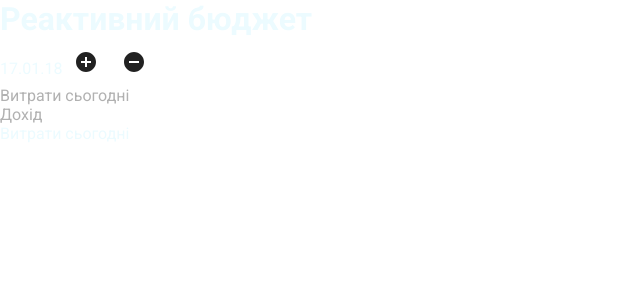
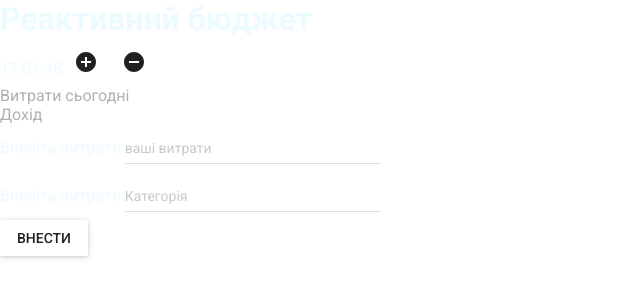
Before and after one commit to NazariyMural/reactive_budget, a React app: page / in a window 1280 px wide. Shown: the top 300 px of the page, without its empty margins (0-640 px from the left). Built offline with nearby package versions, Linux system fonts and the light colour scheme; a web font is replaced by a local one.

Commit message:
Add two input field, that will be working out with transaction and category

```diff
--- a/src/App.js
+++ b/src/App.js
@@ -17,6 +17,11 @@ class App extends Component {
         this.state = {
             date: moment(),
 
+            expanse: {
+                expanse: '',
+                category: '',
+            },
+
         };
     }
     handleSubtractDay = () => {
@@ -26,6 +31,16 @@ class App extends Component {
         this.setState({ date: this.state.date.subtract(1, 'day') })
     }
 
+    handleInputChange = (ev) => {
+        let expanse = { ...this.state.expanse }
+        expanse[ev.target.name] = ev.target.value
+        this.setState({ expanse })
+    }
+
+
+    handleSubmit = ( sum, transaction) => {
+        console.log(sum, transaction);
+    }
 
     render() {
         const { date } = this.state;
@@ -48,17 +63,125 @@ class App extends Component {
                     </header>
                     <main className={styles.Main}>
                         <Header />
-                            <Switch>
-                                <Route exact path="/" component={Expanse} />
-                                {/* We can also use the render against component, when we wanna pass some props */}
-                                {/* <Route path="/about" render={() => <About title="About" />} /> */}
-                                <Route path="/incomes" component={Incomes} />
-                            </Switch>
+                        <Switch>
+                            <Route exact path="/" render={() => (
+                                <Expanse
+                                    change={(ev) => this.handleInputChange(ev)}
+                                    inputValue={this.state.expanse}
+
+                                    //onSubmit function will be executed inside Expanse component with two parament (sum, transaction)
+                                    onSubmit={(sum, transaction) => this.handleSubmit(sum, transaction)}/>
+                            )} />
+
+                            <Route path="/incomes" component={Incomes} />
+                        </Switch>
                     </main>
                 </div>
+
             </MuiThemeProvider>
         );
     }
 }
 
 export default App;
+
+
+
+
+/*
+            Here the code witch recieve input value from bellow
+
+            that's input element witch send data above
+            <TextField
+                    hintText="ваші витрати"
+                    hintStyle={style.inputTextArea}
+                    multiLine={false}
+                    inputStyle={style.inputStyle}
+                    onChange={this.props.change}
+                    value={expanse}
+                    name="expanse"
+                /><br />
+*/
+// class App extends Component {
+//     constructor(props) {
+//         super(props)
+//         this.state = {
+//             date: moment(),
+
+//             expanse: {
+//                 expanse: '',
+//                 category: '',
+//             },
+
+//         };
+//     }
+//     handleSubtractDay = () => {
+//         this.setState({ date: this.state.date.add(1, 'day') })
+//     }
+//     handleAddDay = () => {
+//         this.setState({ date: this.state.date.subtract(1, 'day') })
+//     }
+
+//     handleInputChange = (ev) => {
+//         let expanse = { ...this.state.expanse }
+//         expanse[ev.target.name] = ev.target.value
+//         this.setState({ expanse })
+//     }
+
+
+//     onSubmit = ( sum, transaction) => {
+//         console.log(sum, transaction);
+//     }
+//     handleSubmit = () => {
+//         let expanse = { ...this.state.expanse }
+
+//         //execute the onSubmit function with two parement one olways should be negative
+//         this.onSubmit( -1 * Math.abs(parseFloat(expanse.expanse)), expanse.category );
+
+//         //and clear input field
+//         expanse.category = '';
+//         expanse.expanse = '';
+//         this.setState({ expanse })
+//     }
+
+
+//     render() {
+//         const { date } = this.state;
+//         return (
+//             <MuiThemeProvider>
+//                 <div className={styles.App}>
+//                     <header className={styles.HeaderTitle}>
+//                         <h1>Реактивний бюджет</h1>
+//                         <div className={styles.DataContainer}>
+//                             <span>{date.format('DD.MM.YY')}</span>
+//                             <IconButton
+//                                 onClick={this.handleSubtractDay}>
+//                                 <Add />
+//                             </IconButton>
+//                             <IconButton
+//                                 onClick={this.handleAddDay}>
+//                                 <Remove />
+//                             </IconButton>
+//                         </div>
+//                     </header>
+//                     <main className={styles.Main}>
+//                         <Header />
+//                         <Switch>
+//                             <Route exact path="/" render={() => (
+//                                 <Expanse
+//                                     change={(ev) => this.handleInputChange(ev)}
+//                                     inputValue={this.state.expanse}
+//                                     onSubmit={this.handleSubmit}/>
+//                             )} />
+
+//                             <Route path="/incomes" component={Incomes} />
+//                         </Switch>
+//                     </main>
+//                 </div>
+
+//             </MuiThemeProvider>
+//         );
+//     }
+// }
+
+// export default App;
--- a/src/components/Expanse/Expanse.css
+++ b/src/components/Expanse/Expanse.css
@@ -0,0 +1,15 @@
+.Container {
+    flex-direction: column;
+}
+
+.SpanTitle {
+    margin-right: 15px;
+    display: inline-block;
+}
+
+.ButtonContainer {
+    display: flex;
+    margin: 15px 0;
+    align-items: center;
+    justify-content: center;
+}
--- a/src/components/Expanse/Expanse.jsx
+++ b/src/components/Expanse/Expanse.jsx
@@ -1,13 +1,88 @@
 import React, { Component } from 'react'
-// import styles from './Expanse.css';
+import styles from './Expanse.css';
+import TextField from 'material-ui/TextField';
+import RaisedButton from 'material-ui/RaisedButton';
+
+const style = {
+    inputTextArea: {
+        color: '#c9c9c9',
+        opasity: .7,
+        fontWeight: 100,
+        fontSize: 14,
+    },
+    inputStyle: {
+        color: '#eff5ff',
+        opasity: .7,
+        fontWeight: 100,
+        fontSize: 14,
+    },
+    buttonPrintInput: {
+        margin: '12',
+        background: 'transparent',
+
+    }
+}
 
 
 
 class Expanse extends Component {
+    state = {
+        expanse: {
+            expanse: '',
+            category: '',
+        },
+    }
+
+    handleInputChange = (ev) => {
+        let expanse = { ...this.state.expanse }
+        expanse[ev.target.name] = ev.target.value
+        this.setState({ expanse })
+    }
+
+
+    handleSubmitTransaction = () => {
+        const { onSubmit } = this.props;
+        let expanse = { ...this.state.expanse }
+
+        //execute the onSubmit function with two parement one olways should be negative
+        onSubmit( -1 * Math.abs(parseFloat(expanse.expanse)), expanse.category );
+
+        //and clear input field
+        expanse.category = '';
+        expanse.expanse = '';
+        this.setState({ expanse })
+    }
+
     render() {
+        const { expanse, category } = this.state.expanse;
         return (
-            <div>
-                <span>Витрати сьогодні</span>
+            <div className={styles.Container}>
+                <span className={styles.SpanTitle}>Внесіть витрати:</span>
+                <TextField
+                    hintText="ваші витрати"
+                    hintStyle={style.inputTextArea}
+                    multiLine={false}
+                    inputStyle={style.inputStyle}
+                    onChange={(ev) => this.handleInputChange(ev)}
+                    value={expanse}
+                    name="expanse"
+                /><br />
+                <span className={styles.SpanTitle}>Внесіть витрати:</span>
+                <TextField
+                    hintText="Категорія"
+                    hintStyle={style.inputTextArea}
+                    multiLine={false}
+                    inputStyle={style.inputStyle}
+                    value={category}
+                    onChange={(ev) => this.handleInputChange(ev)}
+                    name="category"
+                /><br />
+                <div className={styles.ButtonContainer}>
+                    <RaisedButton
+                        label="Внести"
+                        style={style.buttonPrintInput}
+                        onClick={this.handleSubmitTransaction}/>
+                </div>
             </div>
         )
     }
--- a/src/components/Incomes/Incomes.jsx
+++ b/src/components/Incomes/Incomes.jsx
@@ -1,11 +1,13 @@
 import React, { Component } from 'react'
+// import styles from './Incomes.css'
+
+class Incomes extends Component {
 
 
-class Incomes extends Component {
     render() {
         return (
             <div>
-                <span>Дохід</span>
+                1561666666666666666651656565
             </div>
         )
     }
```
